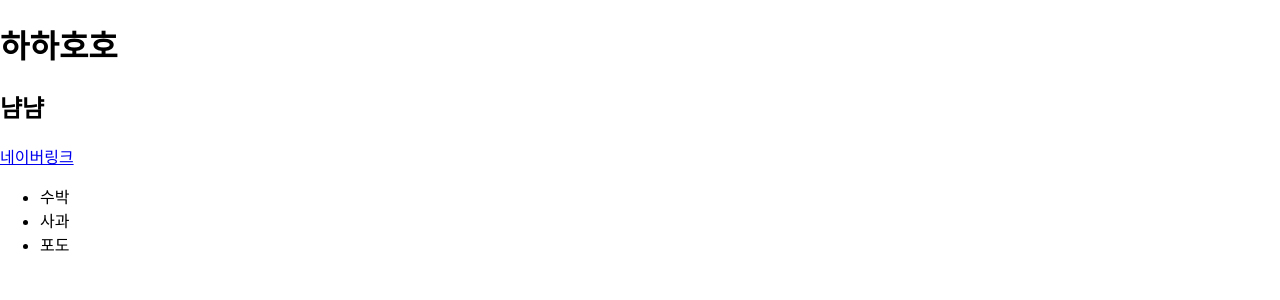
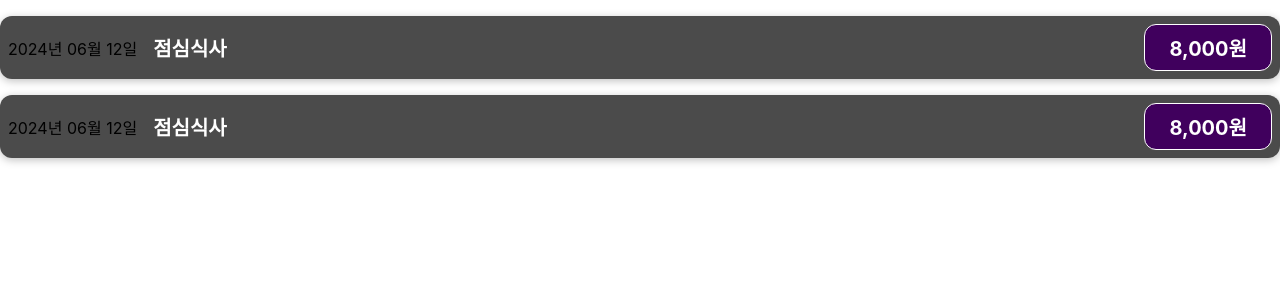
Before and after one commit to chanhee7/react-study202406, a React (Create React App) app: page / in a window 1280 px wide. Shown: the top 300 px of the page. Built offline with nearby package versions, Linux system fonts and the light colour scheme.

Commit message:
# 동적 데이터 렌더링

```diff
--- a/src/App.js
+++ b/src/App.js
@@ -1,27 +1,13 @@
-import logo from "./logo.svg";
+import React from "react";
 import "./App.css";
-import React from "react";
-import Hello from "./components/Hello";
-import Bye from "./components/Bye";
-import Greet from "./components/Greet";
+import Expenseltem from "./components/expenses/Expenseltem"
 
-function App() {
-  // jsx 문법
-  // const $h2 = React.createElement('h2', null, 'qqqq');
-  const $h2 = <h2>ㄷㄷㄷㄷㄷㄷㄷㄷㄷ</h2>;
 
-  // jsx 규칙
-  // 1. return 안에있는 태그는 반드시 하나의 태그로 묶여야 함.
-  // 2. 빈 태그는(닫는 태그가 없는)는 반드시 /> 로 마감 - img, br, input 등등
-  // 3. 태그의 class속성은 자바스크립트 키워드 class와 겹쳐서 className으로 표기
-  // 4. 의미없는 부모태그는 <React.Fragment> 로 감싸면 됨 == <>로 축약가능
-  // 5. 변수값이나 함수를 출력할 때는 {}로 감싸면 됨.
-  const hello = 'R E A C T';
+  const App = () => {;
   return (
     <>
-      <Hello />
-      <Bye />
-      <Greet />
+      <Expenseltem />
+      <Expenseltem />
     </>
   );
 }
--- /dev/null
+++ b/src/components/expenses/ExpenseItem.css
@@ -0,0 +1,56 @@
+.expense-item {
+  display: flex;
+  justify-content: space-between;
+  align-items: center;
+  box-shadow: 0 2px 8px rgba(0, 0, 0, 0.25);
+  padding: 0.5rem;
+  margin: 1rem 0;
+  border-radius: 12px;
+  background-color: #4b4b4b;
+}
+
+.expense-item__description {
+  display: flex;
+  flex-direction: column;
+  gap: 1rem;
+  align-items: flex-end;
+  flex-flow: column-reverse;
+  justify-content: flex-start;
+  flex: 1;
+}
+
+.expense-item h2 {
+  color: #3a3a3a;
+  font-size: 1rem;
+  flex: 1;
+  margin: 0 1rem;
+  color: white;
+}
+
+.expense-item__price {
+  font-size: 1rem;
+  font-weight: bold;
+  color: white;
+  background-color: #40005d;
+  border: 1px solid white;
+  padding: 0.5rem;
+  border-radius: 12px;
+}
+
+@media (min-width: 580px) {
+  .expense-item__description {
+    flex-direction: row;
+    align-items: center;
+    justify-content: flex-start;
+    flex: 1;
+  }
+
+  .expense-item__description h2 {
+    font-size: 1.25rem;
+  }
+
+  .expense-item__price {
+    font-size: 1.25rem;
+    padding: 0.5rem 1.5rem;
+  }
+}
--- /dev/null
+++ b/src/components/expenses/Expenseltem.js
@@ -0,0 +1,39 @@
+import React from "react";
+import "./ExpenseItem.css";
+
+const Expenseltem = () => {
+  // 변수 선언
+  const expenseDate = new Date(2024, 6, 12);
+  const expenseTitle = "점심식사";
+  const expensePrice = 8000;
+
+  // 함수 선언
+
+  // 1자리 숫자를 2자리수로 변환하는 함수
+  const make2digit = (text) => {
+    return text.toString().padStart(2, "0");
+  };
+
+  const makeFormattedDate = () => {
+    const year = expenseDate.getFullYear();
+    const month = expenseDate.getMonth();
+    const date = expenseDate.getDate();
+
+    return `${year}년 ${make2digit(month)}월 ${make2digit(date)}일`;
+  };
+
+  // 원화 표기법으로 변환
+  const formattedPrice = new Intl.NumberFormat("ko-KR").format(expensePrice);
+
+  return (
+    <div className="expense-item">
+      <div>{makeFormattedDate()}</div>
+      <div className="expense-item__description">
+        <h2>{expenseTitle}</h2>
+        <div className="expense-item__price">{formattedPrice}원</div>
+      </div>
+    </div>
+  );
+};
+
+export default Expenseltem;
```
